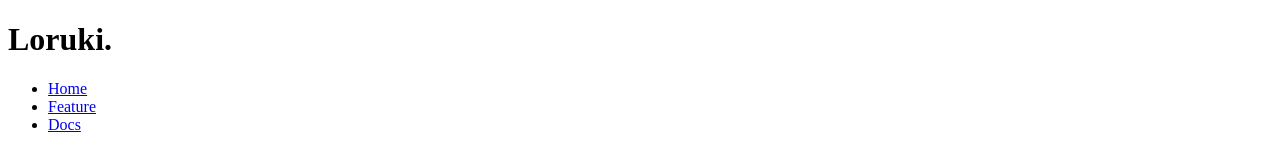
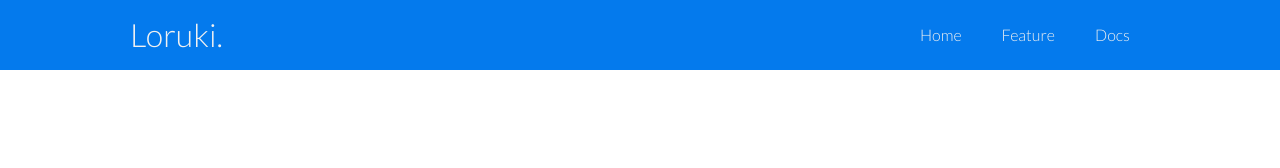
Before and after one commit to femoraes-me/loruki-responsive-website, a plain HTML site: page index.html in a window 1280 px wide. Drawn offline with nearby package versions, Linux system fonts and the light colour scheme.

Commit message:
navabar, container, flex

```diff
--- a/css/style.css
+++ b/css/style.css
@@ -1 +1,74 @@
 @import url('https://fonts.googleapis.com/css2?family=Lato:wght@300&family=Poppins:wght@200;300;400;500;600;700;800&display=swap');
+
+* {
+    box-sizing: border-box;
+    padding: 0;
+    margin: 0;
+}
+
+body {
+    font-family: 'Lato', sans-serif;
+    color: #333;
+    line-height: 1.6;
+}
+
+ul {
+    list-style: none;
+}
+
+a {
+    text-decoration: none;
+    color: #333;
+}
+
+h1, h2 {
+    font-weight: 300;
+    line-height: 1.2;
+    margin: 10px 0;
+}
+
+p {
+    margin: 10px 0;
+}
+
+img {
+    width: 100%;
+}
+
+.navbar {
+    background-color: #047aed;
+    color: #f1f1f1;
+    height: 70px;
+}
+
+.navbar .flex {
+    justify-content: space-between;
+}
+
+.navbar ul {
+    display: flex;
+}
+
+.navbar a {
+    padding: 10px;
+    margin: 0 10px;
+    color: #f1f1f1;
+}
+
+.navbar a:hover {
+    border-bottom: 2px #f1f1f1 solid;
+}
+
+.container {
+    max-width: 1100px;
+    margin: 0 auto;
+    overflow: auto;
+    padding: 0 40px;
+}
+
+.flex {
+    display: flex;
+    justify-content: center;
+    align-items: center;
+    height: 100%;
+}
--- a/index.html
+++ b/index.html
@@ -11,9 +11,9 @@
 <body>
     <!-- Navbar -->
     <div class="navbar">
-        <div class="container">
+        <div class="container flex">
             <h1 class="logo">Loruki.</h1>
-            <nav>
+            <nav class="">
                 <ul>
                     <li><a href="#">Home</a></li>
                     <li><a href="#">Feature</a></li>
```
